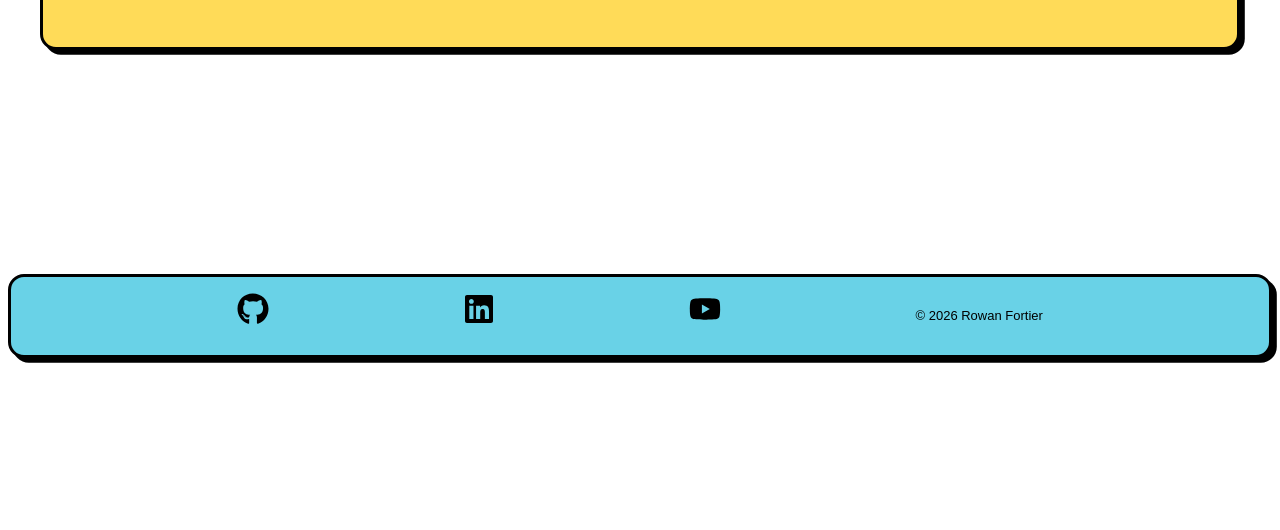
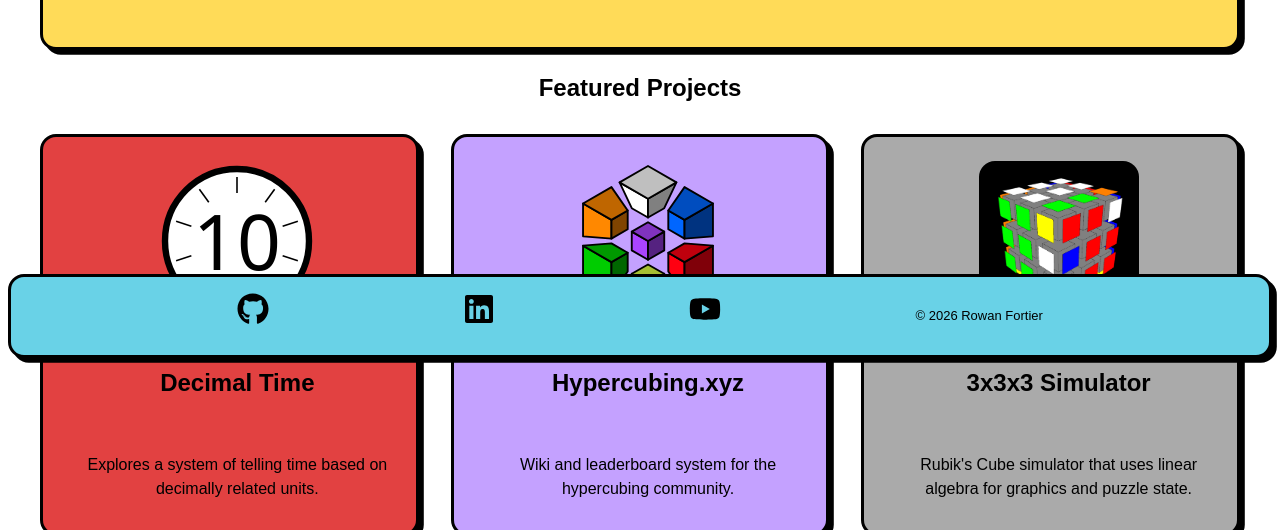
Before and after one commit to blobinaticuber/rowanfortier-website, a React (Vite) app in the folder my-react-app/: page / in a window 1280 px wide. Shown: the part 422-952 px from the top of the page. Before the commit the page ends 800 px from the top, so only its background shows below. Built offline with nearby package versions, Linux system fonts and the light colour scheme.

Commit message:
Add featured projects to home page

```diff
--- a/my-react-app/src/pages/Home.jsx
+++ b/my-react-app/src/pages/Home.jsx
@@ -6,6 +6,8 @@ export function Home() {
     return (
         <>
             <h1>Rowan Fortier</h1>
+
+            {/* <div className="vstack"> */}
                 <Card color="var(--yellow)">
                     <div className="hstack">
                         <ImageShape border shape="square" path="/rowan.png"/>
@@ -15,6 +17,46 @@ export function Home() {
                         </div>
                     </div>
                 </Card>
+
+                <h2>Featured Projects</h2>
+
+                <div className="grid3">
+
+                    <Card color="var(--red)" link="https://decimaltime.rowanfortier.com/">
+                        <div className="vstack">
+                                <ImageShape path="/projects/decimaltime.svg"/>
+                                <div className="vstack">
+                                    <h2>Decimal Time</h2>
+                                </div>
+                        <p>Explores a system of telling time based on decimally related units.</p>
+                        </div>
+                    </Card>
+
+                    <Card color="var(--purple)" link="https://hypercubing.xyz/">
+                        <div className="vstack">
+                                <ImageShape path="/projects/HSC2.svg"/>
+                                <div className="vstack">
+                                    <h2>Hypercubing.xyz</h2>
+                                </div>
+                        <p>Wiki and leaderboard system for the hypercubing community.</p>
+                        </div>
+                    </Card>
+
+                    <Card color="var(--gray)" link="https://github.com/blobinaticuber/3x3x3-simulator">
+                        <div className="vstack">
+                                <ImageShape shape="squircle" path="/projects/processing-3x3x3.png"/>
+                                <div className="vstack">
+                                    <h2>3x3x3 Simulator</h2>
+                                </div>
+                        <p>Rubik's Cube simulator that uses linear algebra for graphics and puzzle state.</p>
+                        </div>
+                    </Card>
+
+                </div>
+
+
+            {/* </div> */}
+
             <Footer/>
         </>
     )
```
Lines whose indentation alone changed are shown as unchanged.
